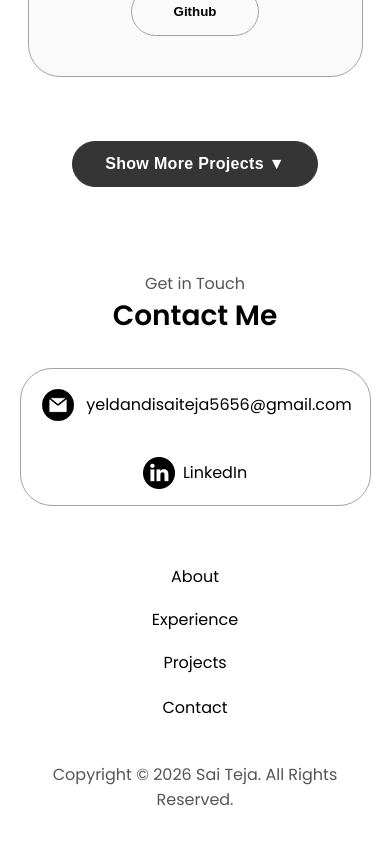
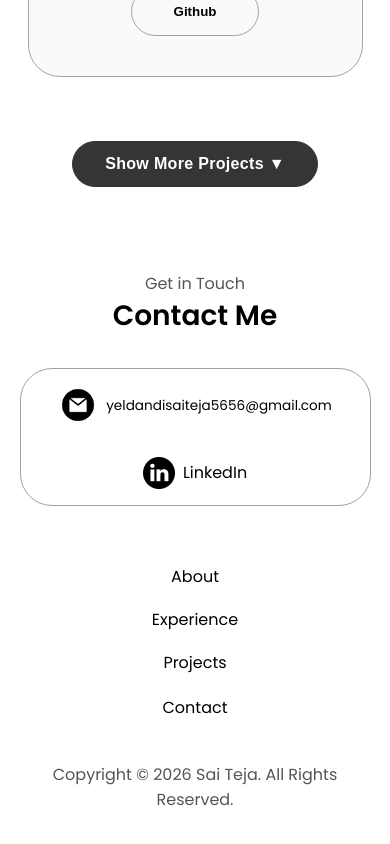
Before and after one commit to saiteja5656/portfolio_saiteja, a plain HTML site: page index.html in a window 390 px wide. Shown: the part 8313-9157 px from the top of the page. Drawn offline with Linux system fonts and the light colour scheme.

Commit message:
Update resume and fix mobile email overflow on contact section
- Replace resume PDF with updated version
- Add email-link class and shrink/wrap email on small screens so it no longer overflows the contact box on mobile

Co-Authored-By: Claude Opus 4.8 <noreply@anthropic.com>

```diff
--- a/index.html
+++ b/index.html
@@ -917,7 +917,7 @@
                 <img src="./assets/email_light.png" src-light="./assets/email_light.png"
                     src-dark="./assets/email_dark.png" alt="Email icon" class="icon contact-icon email-icon" />
                 <p>
-                    <a href="mailto:yeldandisaiteja5656@gmail.com">yeldandisaiteja5656@gmail.com</a>
+                    <a class="email-link" href="mailto:yeldandisaiteja5656@gmail.com">yeldandisaiteja5656@gmail.com</a>
                 </p>
             </div>
 
--- a/mediaqueries.css
+++ b/mediaqueries.css
@@ -125,6 +125,26 @@
     font-size: 1rem;
   }
 
+  /* Keep the long email inside the rounded box on small screens */
+  .contact-info-upper-container {
+    max-width: 100%;
+    box-sizing: border-box;
+  }
+
+  .contact-info-container {
+    min-width: 0;
+  }
+
+  .contact-info-container p {
+    min-width: 0;
+    overflow-wrap: anywhere;
+    word-break: break-word;
+  }
+
+  .email-link {
+    font-size: 0.85rem;
+  }
+
   .experience-sub-title {
     font-size: 1.25rem;
   }
```
Also changed, not shown: 1 other file.
